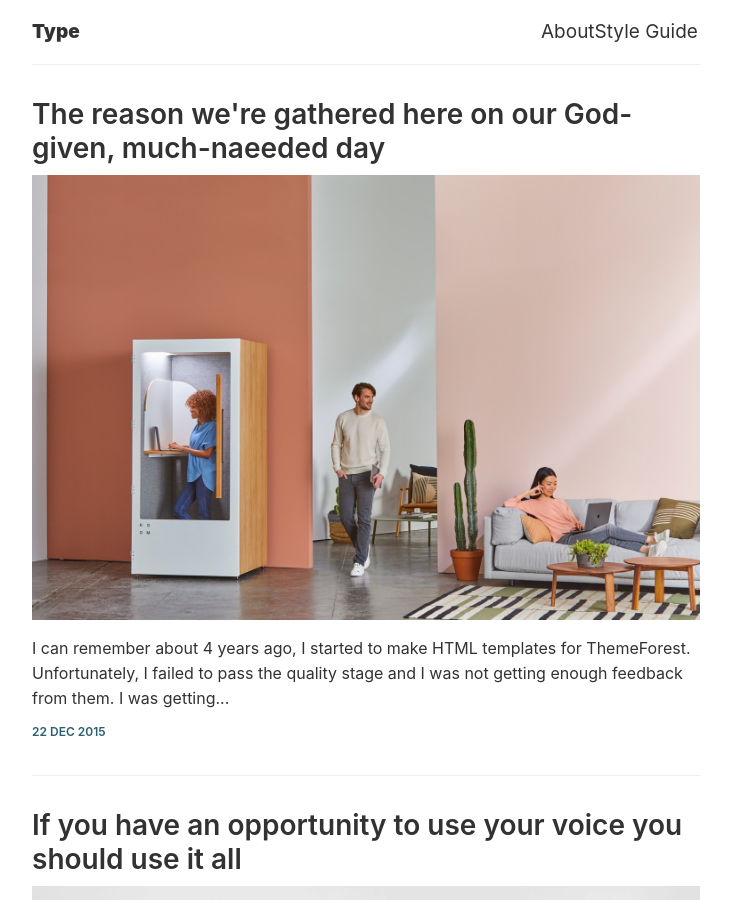
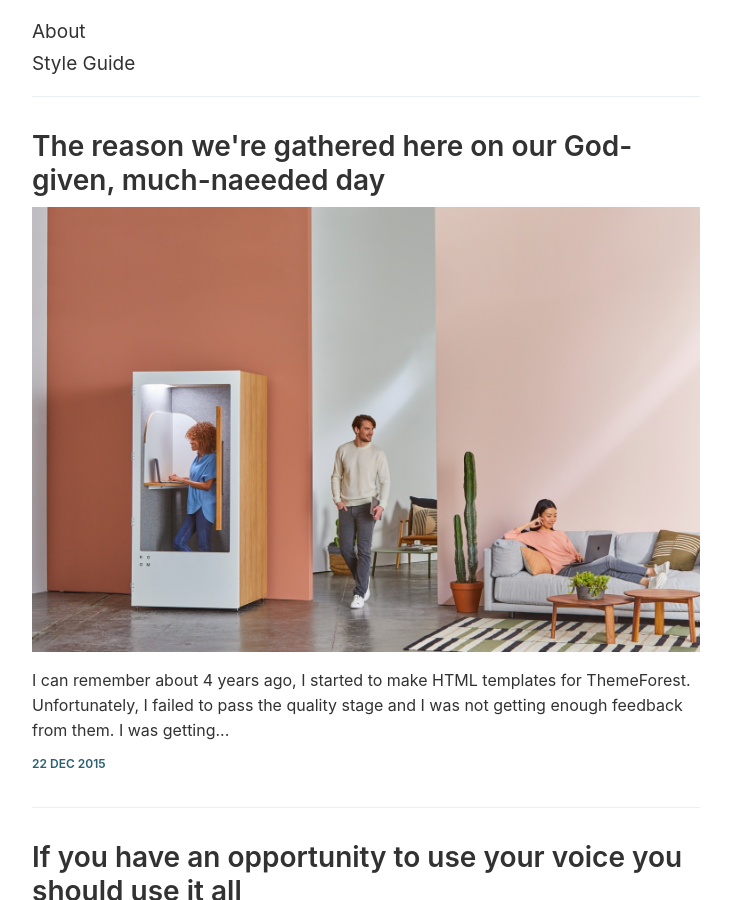
Before and after one commit to wiltruong/portfolio_v1, a Jekyll site: the page built from index.html, in a window 1280 px wide and 900 px high. Shown: the whole window, without its empty margins (274-1005 px from the left). Built offline with Jekyll 4.4.1, drawn with Linux system fonts in a browser that asks for light colours; the list of posts is cut into pages by our own code.

Commit message:
Update header.html

```diff
--- a/_includes/header.html
+++ b/_includes/header.html
@@ -3,13 +3,6 @@
   <div class='o-grid'>
     <div class='o-grid__col o-grid__col--full'>
       <div class='c-header__inner'>
-
-        <div class='o-grid'>
-          <div class='o-grid__col o-grid__col--3-4-s'>
-            <div class='c-logo u-text-left'>
-              <a class='c-logo__link' href='{{ site.baseurl }}/'>{{ site.title }}</a>
-            </div>
-          </div>
 
             {% include navigation.html %}
 
```
